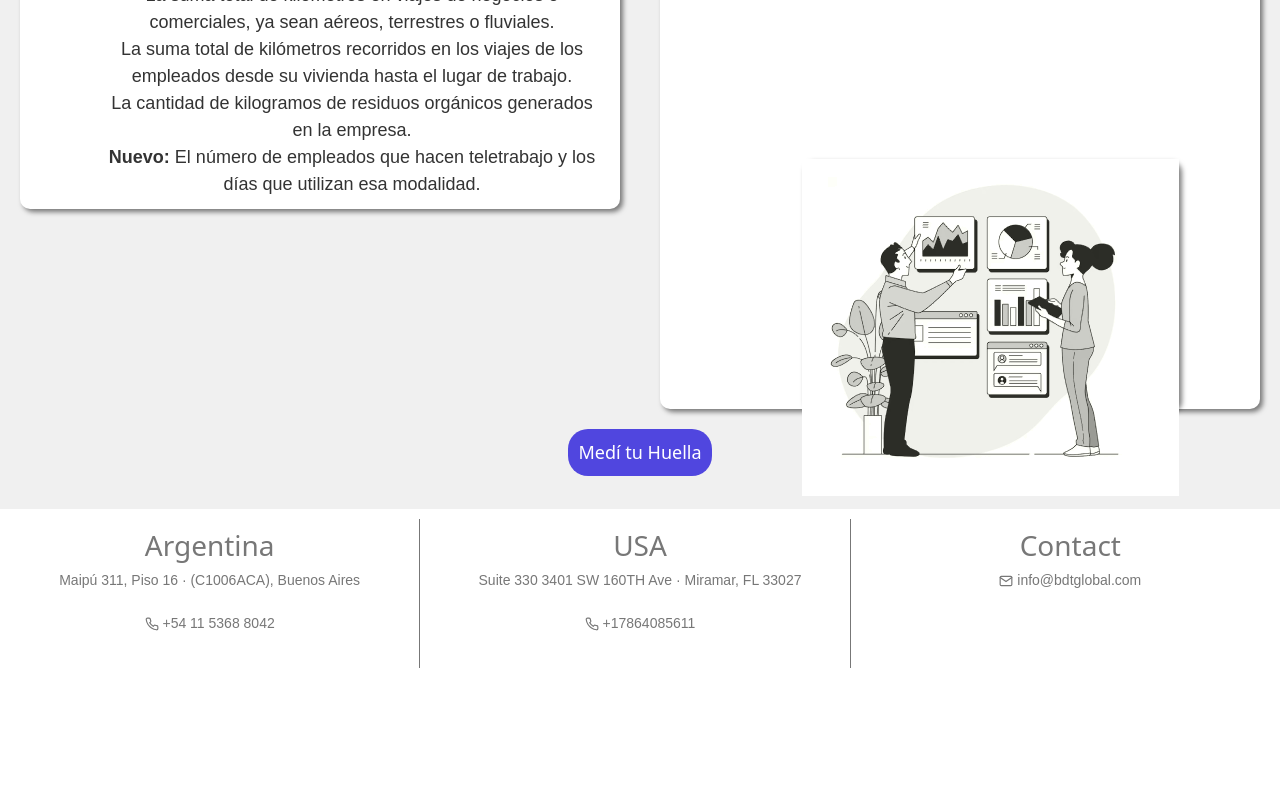
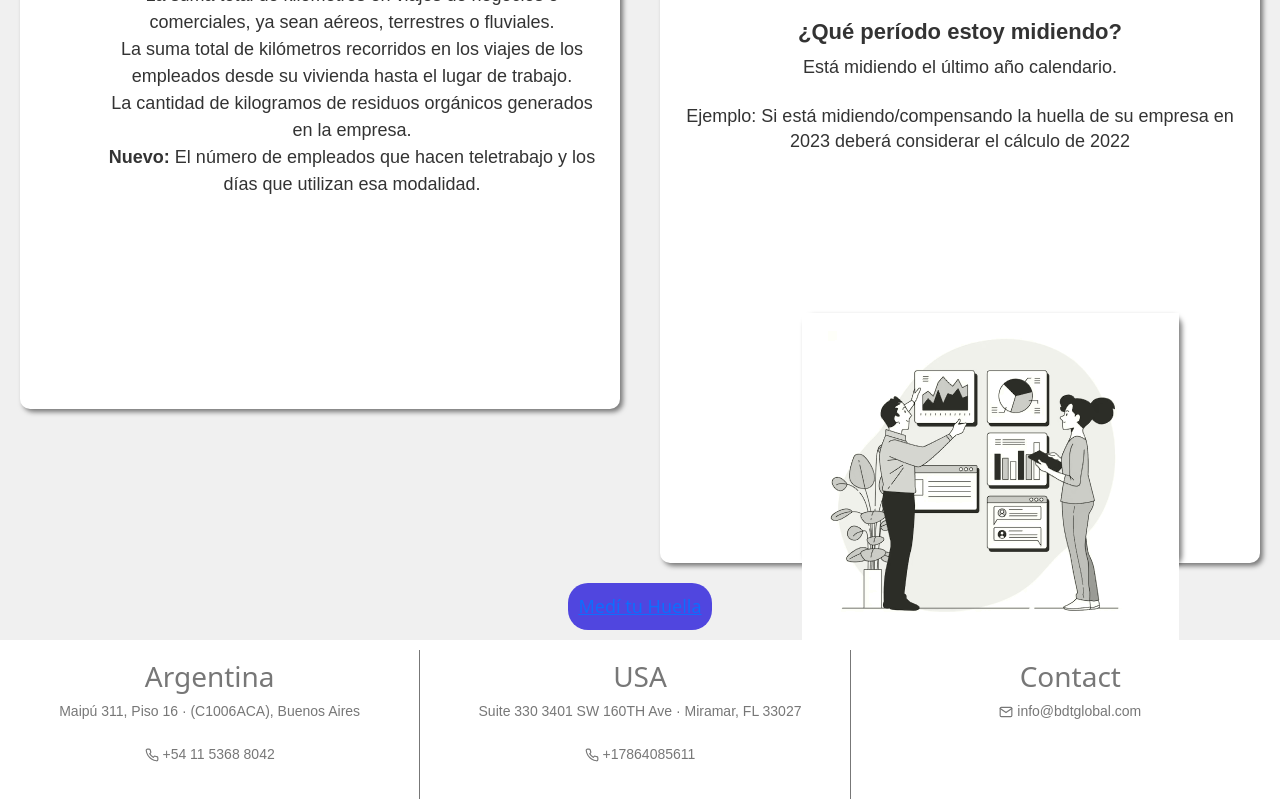
Before and after one commit to maguisaid/frontPrf, a React (Create React App) app: page /informacionEmpresa in a window 1280 px wide. Shown: the part 486-1286 px from the top of the page. Before the commit the page ends 1164 px from the top, so only its background shows below. Built offline with nearby package versions, Linux system fonts and the light colour scheme.

Commit message:
cambio magui1

```diff
--- a/src/components/Informacion/Informacion.css
+++ b/src/components/Informacion/Informacion.css
@@ -23,7 +23,7 @@
     margin: 10px;
     max-height: 600px;
     align-self: flex-start;
-    border-radius: 10px; /* Agrega un borde redondeado de 10px */
+    border-radius: 10px;
     box-shadow: 3px 3px 5px 0 rgba(0, 0, 0, 0.5);
   }
 
@@ -41,17 +41,16 @@
     max-height: 600px;
     align-self: flex-end;
     margin-top: -610px;
-    border-radius: 10px; /* Agrega un borde redondeado de 10px */
+    border-radius: 10px;
     box-shadow: 3px 3px 5px 0 rgba(0, 0, 0, 0.5);
   }
 
   .Informacion .image {
-    max-width: 100%; /* Ajusta el ancho máximo de la imagen */
-    height: 250px; /* Ajusta la altura de la imagen */
-     /* Mueve la imagen hacia la izquierda */
+    max-width: 100%;
+    height: 250px;
     margin-top: -500px;
     margin-left: -700px;
-    border-radius: 10px; /* Agrega un borde redondeado de 10px */
+    border-radius: 10px;
     box-shadow: 3px 3px 5px 0 rgba(0, 0, 0, 0.5);
   }
 
@@ -79,4 +78,8 @@
     text-align: center;
     color: #FFFFFF;
     margin-top: 20px;
+    display: inline-block;
+    text-decoration: none;
+    cursor: pointer;
+    border: none;
   }
--- a/src/components/Informacion/Informacion.tsx
+++ b/src/components/Informacion/Informacion.tsx
@@ -21,7 +21,9 @@ const Informacion = () => {
           <p>Tené en cuenta que estás midiendo/compensando tu huella del último año, "es decir los últimos 12 meses. Ejemplo: Si estás midiendo tu huella en febrero de 2023, calcula los últimos 12 meses desde febrero de 2022.</p>
         </div>
 
-        <div className="btn-MideTuHuella">Medí tu Huella</div>
+        <button className="btn-MideTuHuella">
+              <Link to="/">Medí tu Huella</Link>
+        </button>
 
         <div className="image">
           <img src= "picture.png" alt="imagen" />
--- a/src/components/InformacionEmpresa/InformacionEmpresa.css
+++ b/src/components/InformacionEmpresa/InformacionEmpresa.css
@@ -24,8 +24,9 @@
     margin: 10px;
     max-height: 600px;
     align-self: flex-start;
-    border-radius: 10px; /* Agrega un borde redondeado de 10px */
+    border-radius: 10px;
     box-shadow: 3px 3px 5px 0 rgba(0, 0, 0, 0.5);
+    min-height: 100vh;
   }
 
   .InformacionEmpresa .additional-info {
@@ -38,23 +39,21 @@
     box-sizing: border-box;
     width: 100%;
     max-width: 600px;
+    max-height: 600px;
     margin: 10px;
-    max-height: 600px;
     align-self: flex-end;
-    margin-top: -610px;
-    border-radius: 10px; /* Agrega un borde redondeado de 10px */
+    margin-top: -656px;
+    border-radius: 10px;
     box-shadow: 3px 3px 5px 0 rgba(0, 0, 0, 0.5);
     min-height: 100vh;
   }
 
   .InformacionEmpresa .image-container{
-    max-width: 100%; /* Ajusta el ancho máximo de la imagen */
-    height: 250px; /* Ajusta la altura de la imagen */
-     /* Mueve la imagen hacia la izquierda */
+    max-width: -10%;
+    height: 250px;
     margin-top: -260px;
     margin-left: 700px;
-
-    border-radius: 10px; /* Agrega un borde redondeado de 10px */
+    border-radius: 10px;
     box-shadow: 3px 3px 5px 0 rgba(0, 0, 0, 0.5);
   }
 
@@ -66,6 +65,10 @@
     text-align: center;
     color: #FFFFFF;
     margin-top: 20px;
+    display: inline-block;
+    text-decoration: none;
+    cursor: pointer;
+    border: none;
   }
 
   .InformacionEmpresa p{
--- a/src/components/InformacionEmpresa/InformacionEmpresa.tsx
+++ b/src/components/InformacionEmpresa/InformacionEmpresa.tsx
@@ -45,8 +45,9 @@ const InformacionEmpresa = () => {
           <img src="picture.png" alt="Descripción de la imagen" />
         </div>
 
-        <div className="btn-MideTuHuella">Medí tu Huella</div>
-
+        <button className="btn-MideTuHuella">
+              <Link to="/">Medí tu Huella</Link>
+        </button>
     </div>
   );
 }
--- a/src/components/cloud/CloudStyles.css
+++ b/src/components/cloud/CloudStyles.css
@@ -47,7 +47,7 @@
     color: #FFFFFF;
     margin-top: 20px;
     display: inline-block;
-    text-decoration: none; /* Evita que el botón se comporte como un enlace */
+    text-decoration: none;
     cursor: pointer;
-    border: none; /* Elimina el borde del botón */
+    border: none;
   }
--- a/src/components/navbar/Navbar.tsx
+++ b/src/components/navbar/Navbar.tsx
@@ -5,13 +5,13 @@ import './NavbarStyles.css';
 
 const Navbar = () => {
   const [nav, setNav] = useState(false);
-  const [showPopup1, setShowPopup1] = useState(false); // Variable de estado para la primera pregunta
-  const [showPopup2, setShowPopup2] = useState(false); // Variable de estado para la segunda pregunta
+  const [showPopup1, setShowPopup1] = useState(false);
+  const [showPopup2, setShowPopup2] = useState(false);
   const [popupContent, setPopupContent] = useState("");
 
   const handleNav = () => setNav(!nav);
 
-  const togglePopup1 = (content: string) => { // Especificamos el tipo de 'content' como string
+  const togglePopup1 = (content: string) => {
     setShowPopup1(!showPopup1);
     setPopupContent(content);
   };
@@ -23,6 +23,7 @@ const Navbar = () => {
 
   return (
      <div data-name='top' className='navbar'>
+
         <div className="logo">
            <Link to='/'>
                <img src={logo} alt="BDT GLOBAL Logo" className="logo-image" style={{ width: '180px', height: 'auto' }} />
@@ -45,11 +46,12 @@ const Navbar = () => {
       <div className="popup-content">
         <p className="popup-text">{popupContent}</p>
       </div>
-      <button onClick={() => togglePopup1(popupContent)}>Cerrar</button>
+      <button className="btn-MideTuHuella" onClick={() => togglePopup1(popupContent)}>Cerrar</button>
     </div>
   )}
-</li>
-<li>
+        </li>
+
+        <li>
   <span className="question" onClick={() => togglePopup2("Para evitar la huella de carbono, podemos tomar varias medidas, incluyendo:\n\n1. Reducir el consumo de energía: Utilizar fuentes de energía renovable y reducir el consumo de energía en el hogar y en la empresa.\n2. Fomentar el transporte sostenible: Usar medios de transporte más eficientes y compartir viajes.\n3. Reducir el desperdicio de alimentos: Comprar y consumir alimentos de manera más consciente y reducir el desperdicio de alimentos.\n4. Promover la reforestación: Plantar árboles y cuidar de los bosques para capturar el carbono.\n5. Apoyar la energía limpia: Invertir en energías renovables y apoyar la transición a una economía baja en carbono.")}>
     ¿Qué podemos hacer para evitarla?
   </span>
@@ -58,13 +60,14 @@ const Navbar = () => {
       <div className="popup-content">
         <p className="popup-text">{popupContent}</p>
       </div>
-      <button onClick={() => togglePopup2(popupContent)}>Cerrar</button>
+      <button className="btn-MideTuHuella" onClick={() => togglePopup2(popupContent)}>Cerrar</button>
     </div>
   )}
-</li>
+      </li>
 
-        </ul>
-      </div>
+      </ul>
+
+   </div>
   );
 };
 
--- a/src/components/navbar/NavbarStyles.css
+++ b/src/components/navbar/NavbarStyles.css
@@ -82,13 +82,7 @@
     text-align: justify;
 }
 
-.center-button {
-    display: flex;
-    justify-content: center; /* Centro el botón horizontalmente */
-    margin: 10px auto;
-}
-
-.popup button {
+.popup .btn-MideTuHuella{
     background-color: #544eeb;
     color: white;
     padding: 10px 20px;
@@ -96,7 +90,3 @@
     cursor: pointer;
     font-size: 18px;
 }
-
-.popup button:hover {
-    background-color: #544eeb;
-}
```
